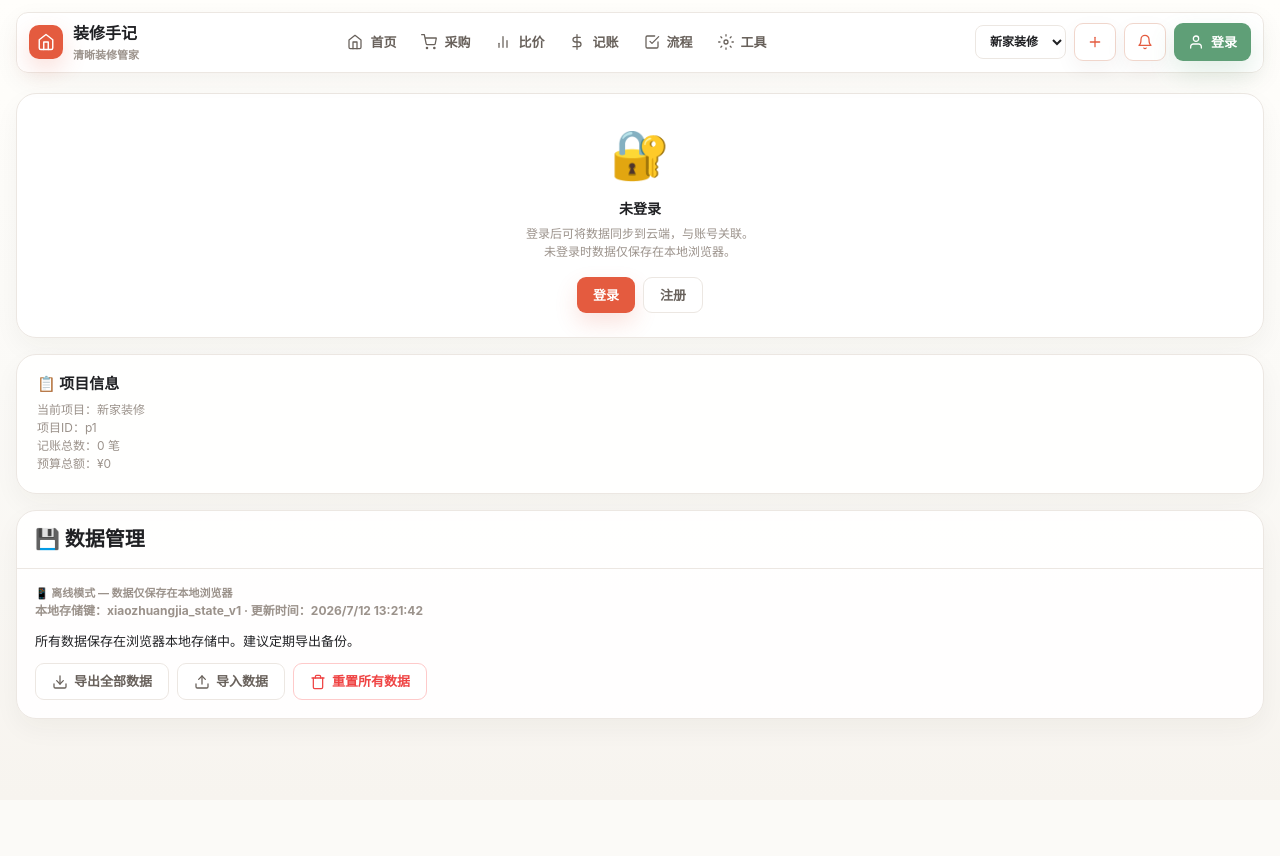
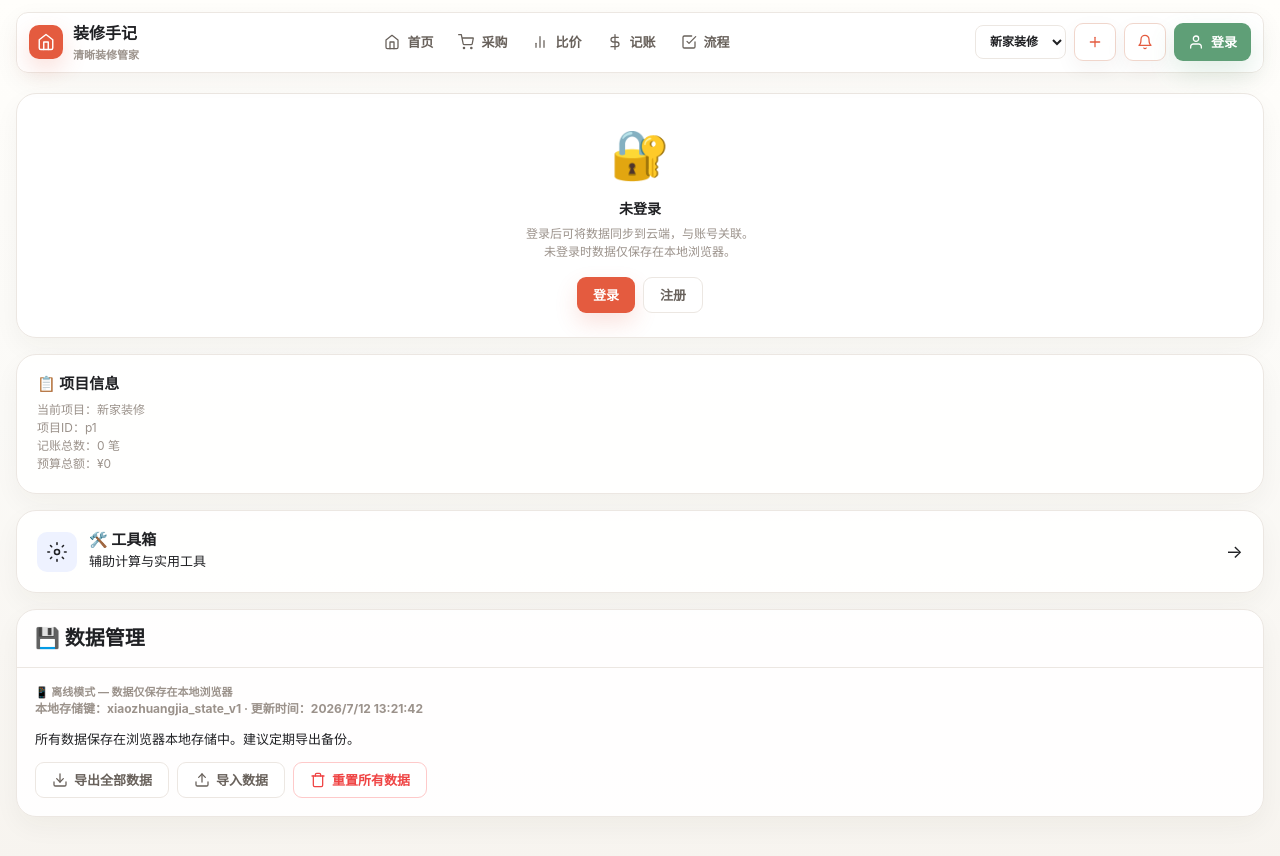
Before and after one commit to fenghuo1943/zhuangxiu, a React (Vite) app in the folder frontend/: page /account in a window 1280 px wide. Shown: the top 856 px of the page. Before the commit the page ends 800 px from the top, so only its background shows below. Built offline with nearby package versions, Linux system fonts and the light colour scheme.

Commit message:
优化工具箱位置

```diff
--- a/frontend/src/components/layout/DesktopHeader.tsx
+++ b/frontend/src/components/layout/DesktopHeader.tsx
@@ -1,6 +1,6 @@
 import React from 'react';
 import { useStore } from '../../data/store';
-import { IconHome, IconShopping, IconCompare, IconExpense, IconFlow, IconTools, IconBell, IconUser, IconPlus } from '../common/Icons';
+import { IconHome, IconShopping, IconCompare, IconExpense, IconFlow, IconBell, IconUser, IconPlus } from '../common/Icons';
 import { switchProject } from '../../data/store';
 import { useAuth } from '../../api/useAuth';
 
@@ -18,7 +18,6 @@ export const DesktopHeader: React.FC<DesktopHeaderProps> = ({ currentPage }) =>
     { id: 'compare', label: '比价', href: '/compare', icon: <IconCompare size={16} /> },
     { id: 'expense', label: '记账', href: '/expense', icon: <IconExpense size={16} /> },
     { id: 'flow', label: '流程', href: '/flow', icon: <IconFlow size={16} /> },
-    { id: 'tools', label: '工具', href: '/tools', icon: <IconTools size={16} /> },
   ];
 
   return (
--- a/frontend/src/components/layout/MobileBottomNav.tsx
+++ b/frontend/src/components/layout/MobileBottomNav.tsx
@@ -1,5 +1,5 @@
 import React from 'react';
-import { IconHome, IconShopping, IconCompare, IconExpense, IconTools } from '../common/Icons';
+import { IconHome, IconShopping, IconCompare, IconExpense, IconFlow } from '../common/Icons';
 
 interface MobileBottomNavProps {
   currentPage: string;
@@ -10,7 +10,7 @@ const navItems = [
   { id: 'purchase', label: '采购', href: '/purchase', icon: IconShopping },
   { id: 'compare', label: '比价', href: '/compare', icon: IconCompare },
   { id: 'expense', label: '记账', href: '/expense', icon: IconExpense },
-  { id: 'tools', label: '工具', href: '/tools', icon: IconTools },
+  { id: 'flow', label: '流程', href: '/flow', icon: IconFlow },
 ];
 
 export const MobileBottomNav: React.FC<MobileBottomNavProps> = ({ currentPage }) => (
--- a/frontend/src/pages/AccountPage.tsx
+++ b/frontend/src/pages/AccountPage.tsx
@@ -4,7 +4,7 @@ import AppShell from '../components/layout/AppShell';
 import { useStore, exportAllData, importAllData, resetAllData } from '../data/store';
 import { useAuth } from '../api/useAuth';
 import { isAuthenticated } from '../api/client';
-import { IconDownload, IconUpload, IconTrash } from '../components/common/Icons';
+import { IconDownload, IconUpload, IconTrash, IconTools } from '../components/common/Icons';
 
 const AccountPage: React.FC = () => {
   const state = useStore();
@@ -111,6 +111,20 @@ const AccountPage: React.FC = () => {
           </div>
         </div>
 
+        {/* Tools Entry Card */}
+        <div className="card" style={{ marginBottom: 16 }}>
+          <Link to="/tools" style={{ display: 'flex', alignItems: 'center', gap: 12, padding: 20, textDecoration: 'none', color: 'inherit' }}>
+            <div style={{ width: 40, height: 40, borderRadius: 10, background: 'var(--color-primary-light, #EEF2FF)', display: 'flex', alignItems: 'center', justifyContent: 'center', color: 'var(--color-primary)' }}>
+              <IconTools size={20} />
+            </div>
+            <div style={{ flex: 1 }}>
+              <h3 style={{ margin: '0 0 2px', fontSize: 15 }}>🛠️ 工具箱</h3>
+              <p style={{ margin: 0, fontSize: 13, color: 'var(--color-text-muted)' }}>辅助计算与实用工具</p>
+            </div>
+            <span style={{ fontSize: 18, color: 'var(--color-text-muted)' }}>→</span>
+          </Link>
+        </div>
+
         {/* Data Management Card */}
         <div className="card">
           <div className="card-hd"><h3>💾 数据管理</h3></div>
```
